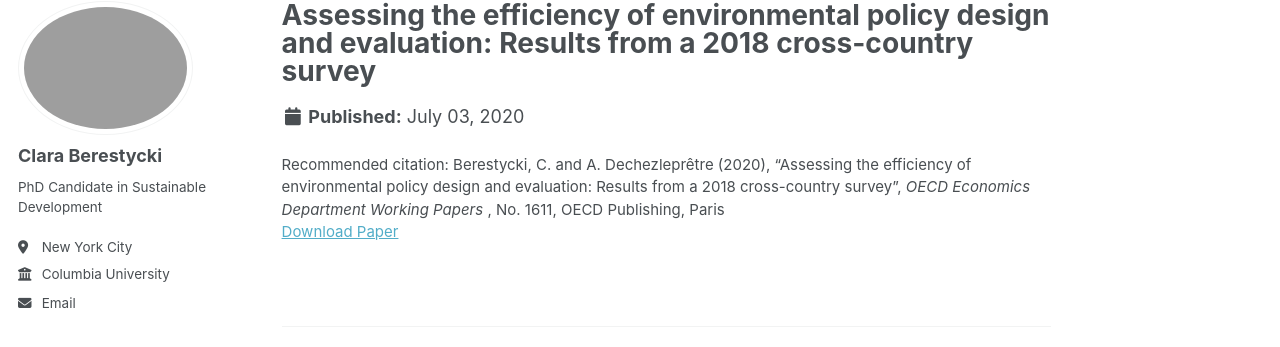
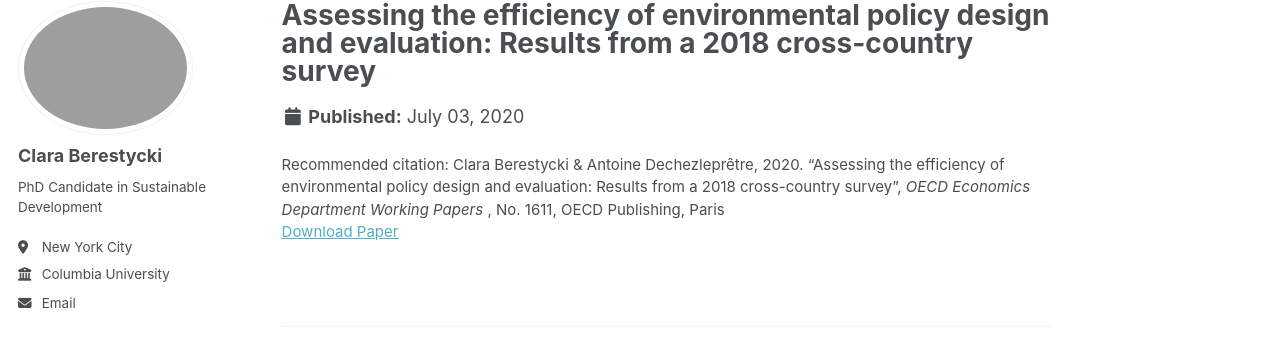
Before and after one commit to claraberes/claraberes.github.io, a Jekyll site: the page built from _publications/2020-03-02-assessing-efficiency.md, in a window 1280 px wide and 1026 px high. Shown: the part 98-445 px from the top of the window. Built offline with Jekyll 4.4.1, drawn with Linux system fonts in a browser that asks for light colours.

Commit message:
Update 2020-03-02-assessing-efficiency.md

```diff
--- a/_publications/2020-03-02-assessing-efficiency.md
+++ b/_publications/2020-03-02-assessing-efficiency.md
@@ -4,5 +4,5 @@ collection: publications
 category: conferences
 date: 2020-07-03
 paperurl: 'https://www.oecd.org/en/publications/assessing-the-efficiency-of-environmental-policy-design-and-evaluation-results-from-a-2018-cross-country-survey_482f8fbe-en.html'
-citation: 'Berestycki, C. and A. Dechezleprêtre (2020), “Assessing the efficiency of environmental policy design and evaluation: Results from a 2018 cross-country survey”, <i> OECD Economics Department Working Papers </i>, No. 1611, OECD Publishing, Paris'
+citation: 'Clara Berestycki & Antoine Dechezleprêtre, 2020. “Assessing the efficiency of environmental policy design and evaluation: Results from a 2018 cross-country survey”, <i> OECD Economics Department Working Papers </i>, No. 1611, OECD Publishing, Paris'
 ---
```
